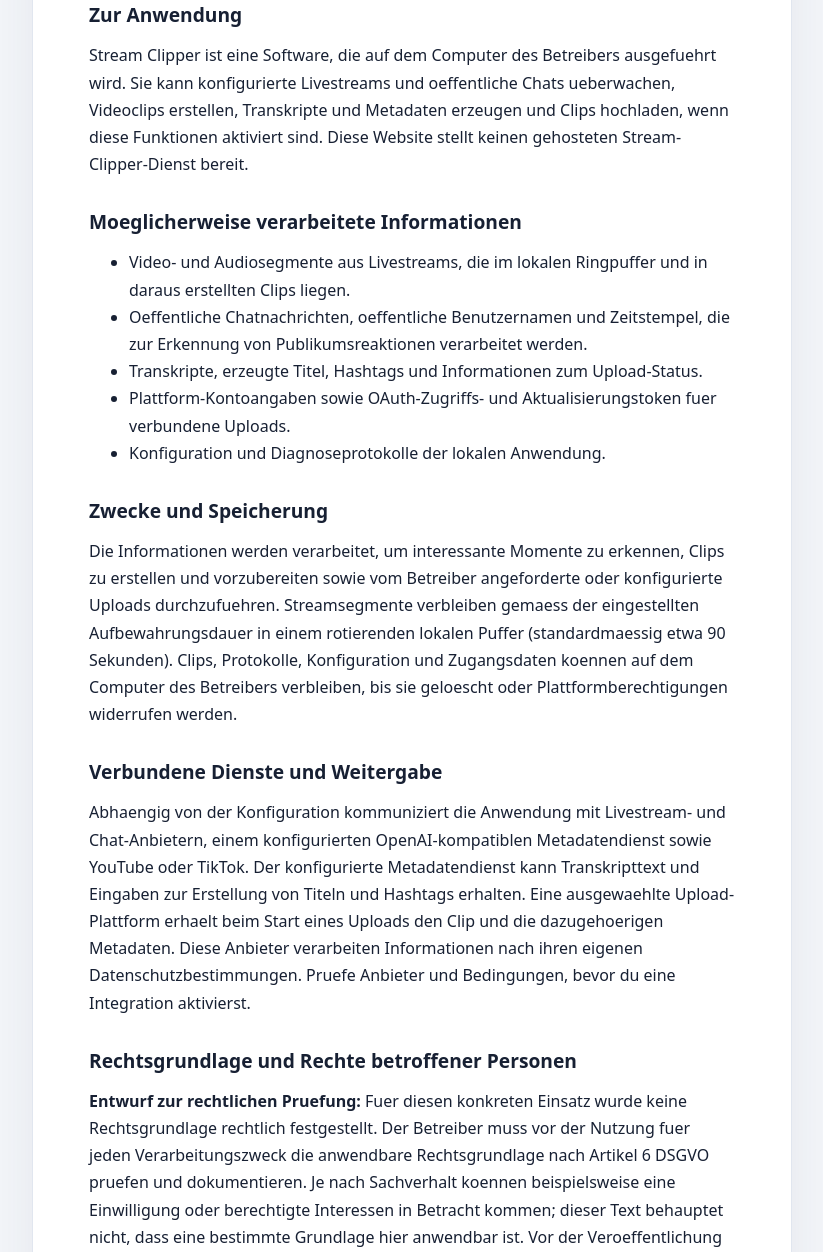
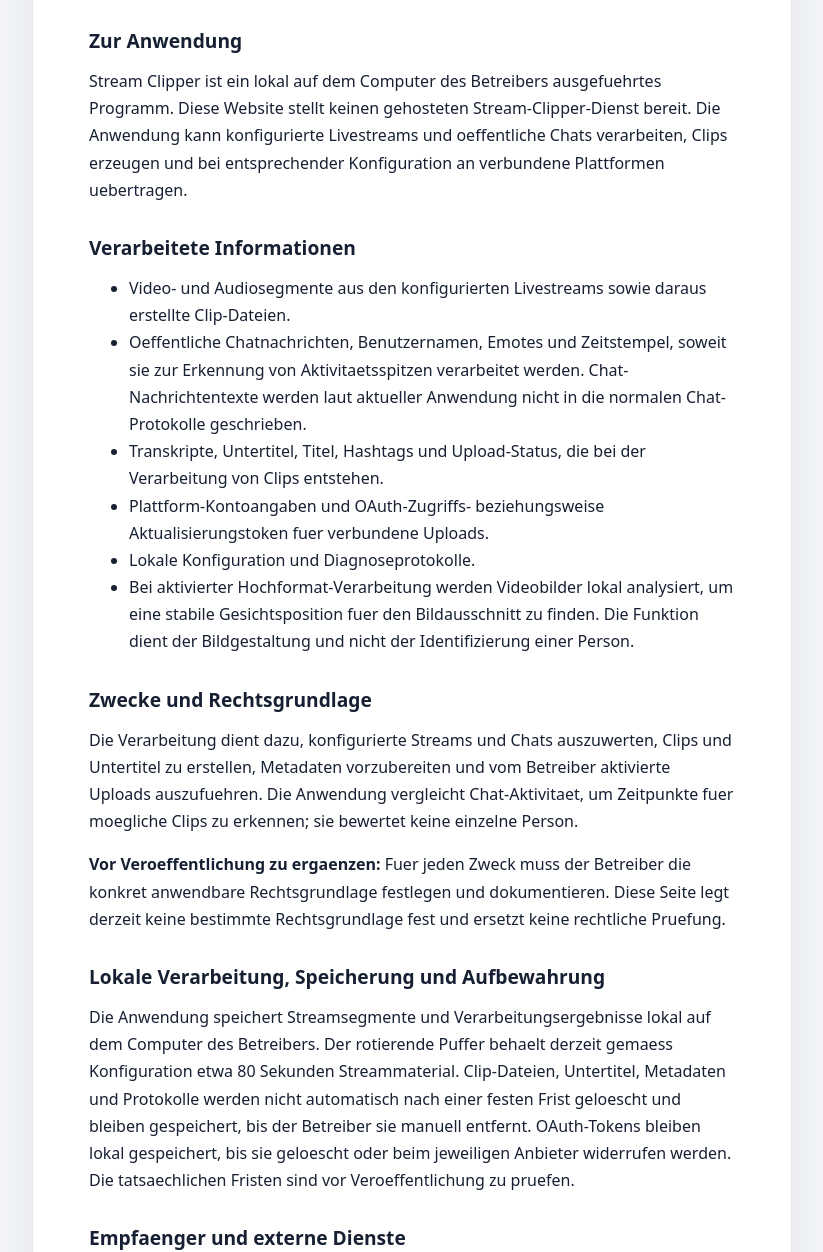
Before and after one commit to kartoffelucas57/stream-clipper-legal, a plain HTML site: page privacy.html in a window 1280 px wide. Shown: the part 545-1797 px from the top of the page, without its empty margins (228-1051 px from the left). Drawn offline with Linux system fonts and the light colour scheme.

Commit message:
Update privacy.html with revised privacy disclosure
Updated privacy policy to reflect changes in application usage and legal considerations.

```diff
--- a/privacy.html
+++ b/privacy.html
@@ -12,36 +12,40 @@
     <h1>Datenschutzerklaerung</h1>
     <p class="updated">Stand: 20.11.2026</p>
     <aside class="notice">
-      Entwurf: Ergaenze alle Felder in eckigen Klammern und pruefe die Angaben anhand deiner tatsaechlichen Nutzung und Konfiguration, bevor du diese Seite veroeffentlichst.
+      Arbeitsentwurf, keine Rechtsberatung. Die konkrete Rechtsgrundlage, Aufbewahrungsfristen, Anbieter und Schutzmassnahmen muessen vor der Veroeffentlichung anhand der tatsaechlichen Nutzung geprueft und ergaenzt werden.
     </aside>
 
     <h2>Verantwortliche Stelle</h2>
     <p>Verantwortlich fuer die hier beschriebene Verarbeitung ist <strong>Lucas Dietz</strong>, <strong>Irma-Uhrbach-Strasse 11, 81739 Muenchen, Deutschland</strong>. Kontakt fuer Datenschutzanfragen: <strong>d.lucas.min@gmail.com</strong>.</p>
 
     <h2>Zur Anwendung</h2>
-    <p>Stream Clipper ist eine Software, die auf dem Computer des Betreibers ausgefuehrt wird. Sie kann konfigurierte Livestreams und oeffentliche Chats ueberwachen, Videoclips erstellen, Transkripte und Metadaten erzeugen und Clips hochladen, wenn diese Funktionen aktiviert sind. Diese Website stellt keinen gehosteten Stream-Clipper-Dienst bereit.</p>
+    <p>Stream Clipper ist ein lokal auf dem Computer des Betreibers ausgefuehrtes Programm. Diese Website stellt keinen gehosteten Stream-Clipper-Dienst bereit. Die Anwendung kann konfigurierte Livestreams und oeffentliche Chats verarbeiten, Clips erzeugen und bei entsprechender Konfiguration an verbundene Plattformen uebertragen.</p>
 
-    <h2>Moeglicherweise verarbeitete Informationen</h2>
+    <h2>Verarbeitete Informationen</h2>
     <ul>
-      <li>Video- und Audiosegmente aus Livestreams, die im lokalen Ringpuffer und in daraus erstellten Clips liegen.</li>
-      <li>Oeffentliche Chatnachrichten, oeffentliche Benutzernamen und Zeitstempel, die zur Erkennung von Publikumsreaktionen verarbeitet werden.</li>
-      <li>Transkripte, erzeugte Titel, Hashtags und Informationen zum Upload-Status.</li>
-      <li>Plattform-Kontoangaben sowie OAuth-Zugriffs- und Aktualisierungstoken fuer verbundene Uploads.</li>
-      <li>Konfiguration und Diagnoseprotokolle der lokalen Anwendung.</li>
+      <li>Video- und Audiosegmente aus den konfigurierten Livestreams sowie daraus erstellte Clip-Dateien.</li>
+      <li>Oeffentliche Chatnachrichten, Benutzernamen, Emotes und Zeitstempel, soweit sie zur Erkennung von Aktivitaetsspitzen verarbeitet werden. Chat-Nachrichtentexte werden laut aktueller Anwendung nicht in die normalen Chat-Protokolle geschrieben.</li>
+      <li>Transkripte, Untertitel, Titel, Hashtags und Upload-Status, die bei der Verarbeitung von Clips entstehen.</li>
+      <li>Plattform-Kontoangaben und OAuth-Zugriffs- beziehungsweise Aktualisierungstoken fuer verbundene Uploads.</li>
+      <li>Lokale Konfiguration und Diagnoseprotokolle.</li>
+      <li>Bei aktivierter Hochformat-Verarbeitung werden Videobilder lokal analysiert, um eine stabile Gesichtsposition fuer den Bildausschnitt zu finden. Die Funktion dient der Bildgestaltung und nicht der Identifizierung einer Person.</li>
     </ul>
 
-    <h2>Zwecke und Speicherung</h2>
-    <p>Die Informationen werden verarbeitet, um interessante Momente zu erkennen, Clips zu erstellen und vorzubereiten sowie vom Betreiber angeforderte oder konfigurierte Uploads durchzufuehren. Streamsegmente verbleiben gemaess der eingestellten Aufbewahrungsdauer in einem rotierenden lokalen Puffer (standardmaessig etwa 90 Sekunden). Clips, Protokolle, Konfiguration und Zugangsdaten koennen auf dem Computer des Betreibers verbleiben, bis sie geloescht oder Plattformberechtigungen widerrufen werden.</p>
+    <h2>Zwecke und Rechtsgrundlage</h2>
+    <p>Die Verarbeitung dient dazu, konfigurierte Streams und Chats auszuwerten, Clips und Untertitel zu erstellen, Metadaten vorzubereiten und vom Betreiber aktivierte Uploads auszufuehren. Die Anwendung vergleicht Chat-Aktivitaet, um Zeitpunkte fuer moegliche Clips zu erkennen; sie bewertet keine einzelne Person.</p>
+    <p><strong>Vor Veroeffentlichung zu ergaenzen:</strong> Fuer jeden Zweck muss der Betreiber die konkret anwendbare Rechtsgrundlage festlegen und dokumentieren. Diese Seite legt derzeit keine bestimmte Rechtsgrundlage fest und ersetzt keine rechtliche Pruefung.</p>
 
-    <h2>Verbundene Dienste und Weitergabe</h2>
-    <p>Abhaengig von der Konfiguration kommuniziert die Anwendung mit Livestream- und Chat-Anbietern, einem konfigurierten OpenAI-kompatiblen Metadatendienst sowie YouTube oder TikTok. Der konfigurierte Metadatendienst kann Transkripttext und Eingaben zur Erstellung von Titeln und Hashtags erhalten. Eine ausgewaehlte Upload-Plattform erhaelt beim Start eines Uploads den Clip und die dazugehoerigen Metadaten. Diese Anbieter verarbeiten Informationen nach ihren eigenen Datenschutzbestimmungen. Pruefe Anbieter und Bedingungen, bevor du eine Integration aktivierst.</p>
+    <h2>Lokale Verarbeitung, Speicherung und Aufbewahrung</h2>
+    <p>Die Anwendung speichert Streamsegmente und Verarbeitungsergebnisse lokal auf dem Computer des Betreibers. Der rotierende Puffer behaelt derzeit gemaess Konfiguration etwa 80 Sekunden Streammaterial. Clip-Dateien, Untertitel, Metadaten und Protokolle werden nicht automatisch nach einer festen Frist geloescht und bleiben gespeichert, bis der Betreiber sie manuell entfernt. OAuth-Tokens bleiben lokal gespeichert, bis sie geloescht oder beim jeweiligen Anbieter widerrufen werden. Die tatsaechlichen Fristen sind vor Veroeffentlichung zu pruefen.</p>
 
-    <h2>Rechtsgrundlage und Rechte betroffener Personen</h2>
-    <p><strong>Entwurf zur rechtlichen Pruefung:</strong> Fuer diesen konkreten Einsatz wurde keine Rechtsgrundlage rechtlich festgestellt. Der Betreiber muss vor der Nutzung fuer jeden Verarbeitungszweck die anwendbare Rechtsgrundlage nach Artikel 6 DSGVO pruefen und dokumentieren. Je nach Sachverhalt koennen beispielsweise eine Einwilligung oder berechtigte Interessen in Betracht kommen; dieser Text behauptet nicht, dass eine bestimmte Grundlage hier anwendbar ist. Vor der Veroeffentlichung eines Clips muss der Betreiber ausserdem sicherstellen, dass die erforderlichen Rechte, Einwilligungen und Plattformfreigaben vorliegen.</p>
-    <p>Je nach anwendbarem Recht koennen betroffene Personen Rechte auf Auskunft, Berichtigung, Loeschung, Einschraenkung oder Widerspruch haben und sich bei einer Aufsichtsbehoerde beschweren. Anfragen koennen an die oben genannte Kontaktadresse gerichtet werden.</p>
+    <h2>Empfaenger und externe Dienste</h2>
+    <p>Abhaengig von der Konfiguration kommuniziert die Anwendung mit Twitch oder YouTube fuer Stream- und Chatdaten, mit einem vom Betreiber konfigurierten OpenAI-kompatiblen Metadatendienst sowie mit YouTube und TikTok fuer Uploads. Der Metadatendienst erhaelt den Transkripttext, der zur Erstellung von Titeln und Hashtags verwendet wird. Eine Upload-Plattform erhaelt beim Upload den ausgewaehlten Clip und die dazugehoerigen Metadaten. Beim Aufruf dieser statischen Website werden ausserdem Anfragen an den Hosting-Anbieter GitHub Pages uebermittelt. Anbieter koennen Daten nach ihren eigenen Bedingungen verarbeiten; moegliche Drittlandtransfers und Schutzmassnahmen sind vor Veroeffentlichung zu pruefen.</p>
 
-    <h2>Sicherheit und Aufbewahrung</h2>
-    <p>Die Anwendung ist darauf ausgelegt, Zugangsdaten und Arbeitsdateien lokal zu speichern. Der Betreiber ist dafuer verantwortlich, den Computer zu sichern, Konfigurationsdateien zu schuetzen, Aufbewahrungseinstellungen zu waehlen, nicht mehr benoetigte Dateien zu loeschen und Plattformzugriffe bei Bedarf zu widerrufen. Absolute Sicherheit kann keine Software garantieren.</p>
+    <h2>Rechte betroffener Personen</h2>
+    <p>Je nach anwendbarem Datenschutzrecht koennen betroffene Personen Rechte auf Auskunft, Berichtigung, Loeschung, Einschraenkung der Verarbeitung, Datenuebertragbarkeit oder Widerspruch haben und sich bei einer zustaendigen Aufsichtsbehoerde beschweren. Anfragen koennen an die oben genannte Kontaktadresse gerichtet werden. Vor Veroeffentlichung muessen die anwendbaren Rechte, Fristen und die zustaendige Aufsichtsbehoerde geprueft werden.</p>
+
+    <h2>Sicherheit</h2>
+    <p>Die Anwendung ist darauf ausgelegt, Clips, Konfiguration und Zugangsdaten lokal zu speichern. Der Betreiber ist dafuer verantwortlich, das verwendete Geraet zu sichern, Zugangsdaten zu schuetzen, nicht mehr benoetigte Dateien zu loeschen und Plattformzugriffe bei Bedarf zu widerrufen. Absolute Sicherheit kann nicht garantiert werden.</p>
 
     <h2>Aenderungen und Kontakt</h2>
     <p>Diese Erklaerung kann aktualisiert werden, wenn sich die Anwendung oder ihre Konfiguration aendert. Datenschutzanfragen: <strong>d.lucas.min@gmail.com</strong>.</p>
```
